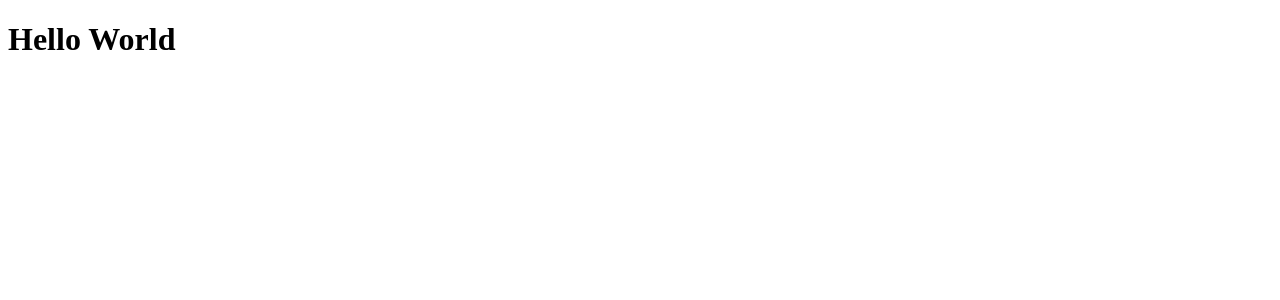
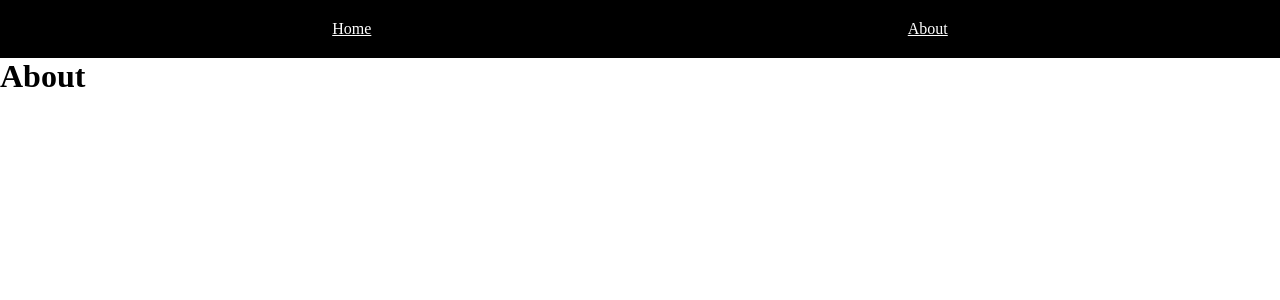
Before and after one commit to semoleg1986/react-course, a React (Vite) app in the folder react-course/react-ts-components/: page /about in a window 1280 px wide. Shown: the top 300 px of the page. Built offline with nearby package versions, Linux system fonts and the light colour scheme.

Commit message:
Summary
Add HomePage
Add AboutPage
Add NotPage

```diff
--- a/react-course/react-ts-components/src/App.tsx
+++ b/react-course/react-ts-components/src/App.tsx
@@ -1,20 +1,22 @@
-import { HashRouter, Route, Routes } from 'react-router-dom';
+import { Route, Routes, Link } from 'react-router-dom';
 import Home from './pages/HomePage';
+import About from './pages/AboutPage';
 import NotFoundPage from './pages/NotFoundPage';
 
-export function App() {
+function App() {
   return (
-    <Routes>
-      <Route path="/" element={<Home />} />
-      <Route path="*" element={<NotFoundPage />} />
-    </Routes>
+    <div>
+      <header>
+        <Link to="/">Home</Link>
+        <Link to="/about">About</Link>
+      </header>
+      <Routes>
+        <Route path="/" element={<Home />} />
+        <Route path="/about" element={<About />} />
+        <Route path="*" element={<NotFoundPage />} />
+      </Routes>
+    </div>
   );
 }
 
-export function WrappedApp() {
-  return (
-    <HashRouter>
-      <App />
-    </HashRouter>
-  );
-}
+export default App;
--- a/react-course/react-ts-components/src/index.css
+++ b/react-course/react-ts-components/src/index.css
@@ -0,0 +1,21 @@
+* {
+    margin: 0;
+    padding: 0;
+}
+body {
+    background-color: white;
+    color: black;
+}
+
+header {
+    background-color: black;
+    color: white;
+    width: 90%;
+    padding: 20px 5%;
+    display: flex;
+    justify-content: space-around;
+    align-items: center;
+}
+header a{
+    color: white;
+}
--- a/react-course/react-ts-components/src/main.tsx
+++ b/react-course/react-ts-components/src/main.tsx
@@ -1,10 +1,13 @@
 import React from 'react';
 import ReactDOM from 'react-dom/client';
-import { WrappedApp } from './App';
+import { BrowserRouter } from 'react-router-dom';
+import App from './App';
 import './index.css';
 
 ReactDOM.createRoot(document.getElementById('root') as HTMLElement).render(
   <React.StrictMode>
-    <WrappedApp />
+    <BrowserRouter>
+      <App />
+    </BrowserRouter>
   </React.StrictMode>
 );
--- a/react-course/react-ts-components/src/pages/AboutPage.tsx
+++ b/react-course/react-ts-components/src/pages/AboutPage.tsx
@@ -1,4 +1,4 @@
-function AboutPage() {
+function About() {
   return (
     <div>
       <h1>About</h1>
@@ -6,4 +6,4 @@ function AboutPage() {
   );
 }
 
-export default AboutPage;
+export default About;
```
Also changed, not shown: react-course/react-ts-components/src/components/Layout.jsx (added), 1 other file (tests, documents, lock files or other folders).
